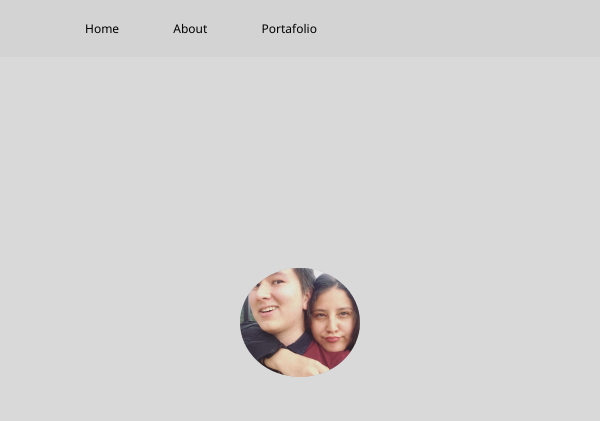
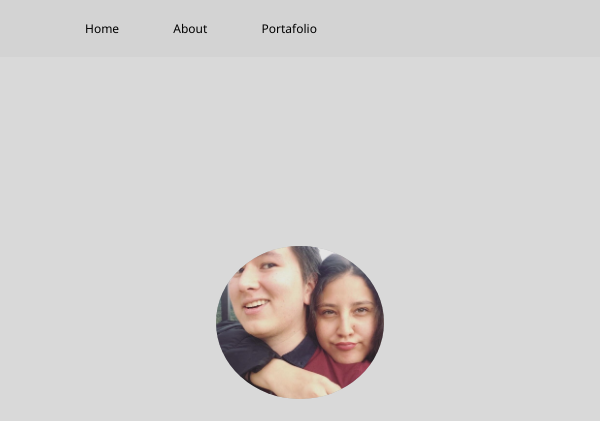
Before and after one commit to jmcontreras10/personal-page, a plain HTML site: page index.html in a window 600 px wide. Shown: the top 421 px of the page. Drawn offline with Linux system fonts and the light colour scheme.

Commit message:
Image correction

```diff
--- a/styles/index.css
+++ b/styles/index.css
@@ -10,6 +10,9 @@
     h3 {
         font-size: 15px;
         letter-spacing: 1px;
+    }
+    .profile {
+        width: 25%;
     }
 }
 
@@ -26,6 +29,9 @@
     h3 {
         font-size: 10px;
         letter-spacing: 0px;
+    }
+    .profile {
+        width: 35%;
     }
 }
 
@@ -103,7 +109,6 @@ section {
 .profile {
     align-self: center;
     border-radius: 50%;
-    width: 25%;
     background-color: #3D3D3D3D;
 }
 
```
